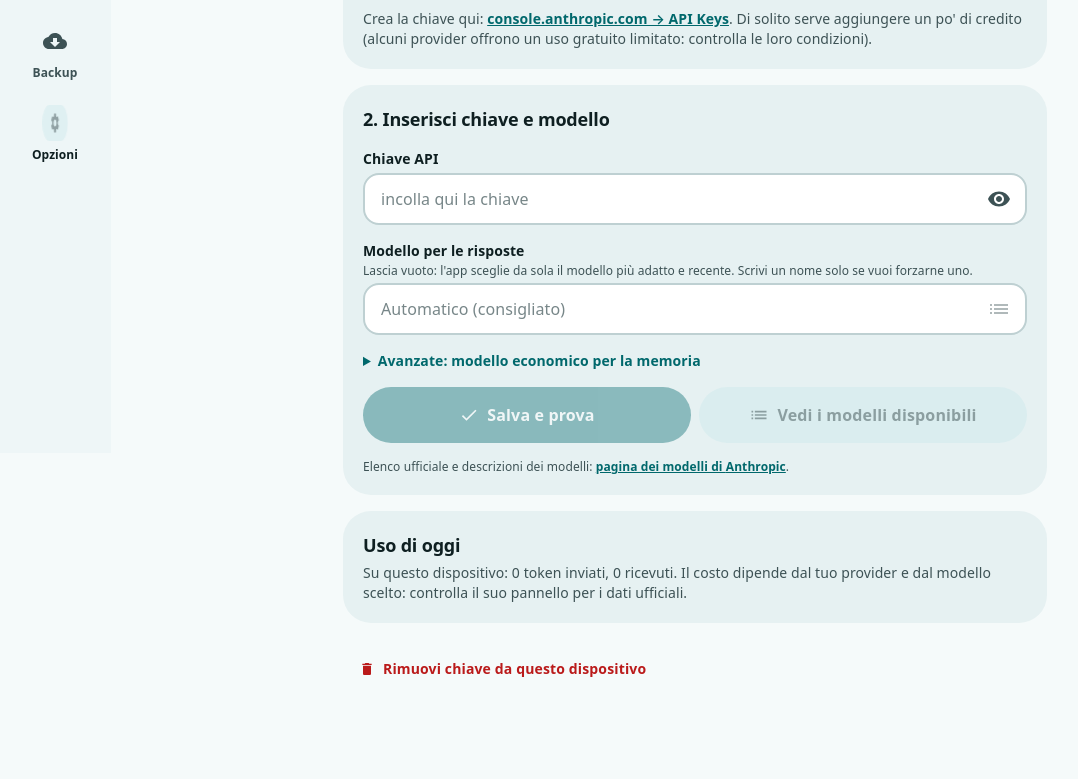
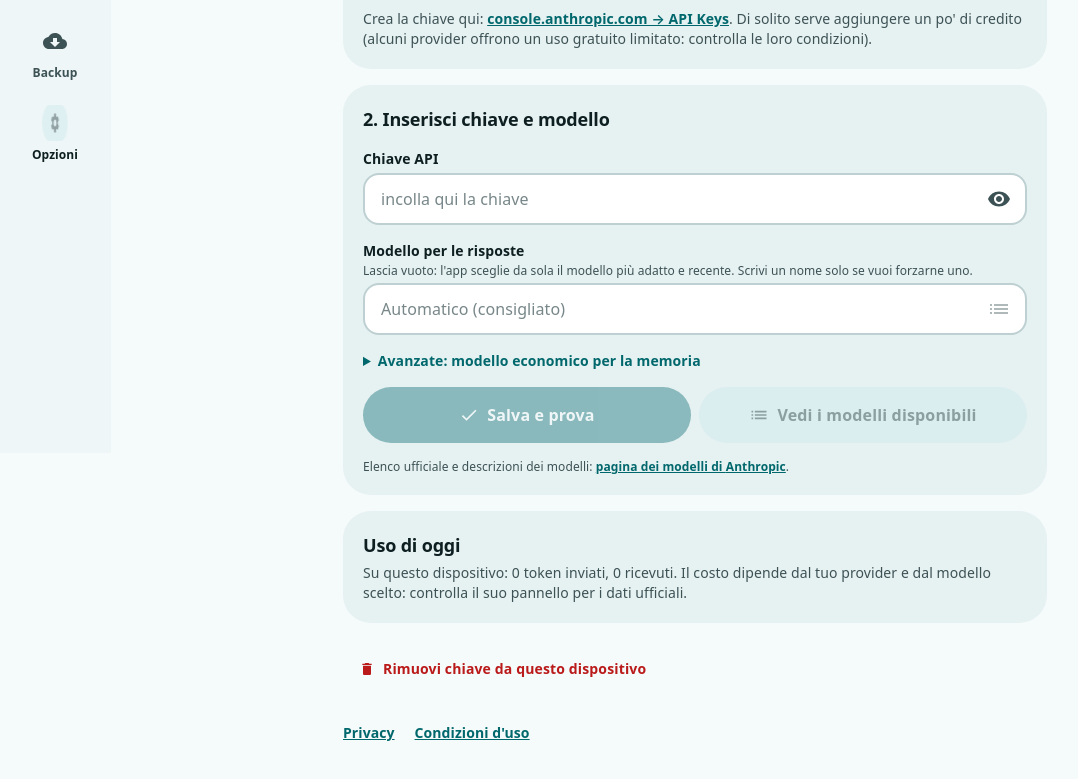
Before and after one commit to kevin-flynn89/ReAIding-Companion, a Next.js app: page /impostazioni in a window 1280 px wide. Shown: the part 347-1126 px from the top of the page, without its empty margins (1-1079 px from the left). Before the commit the page ends 1078 px from the top, so only its background shows below. Built offline with nearby package versions, Linux system fonts and the light colour scheme.

Commit message:
Add files via upload

```diff
--- a/app/impostazioni/page.tsx
+++ b/app/impostazioni/page.tsx
@@ -1,4 +1,5 @@
 "use client";
+import Link from "next/link";
 import { useEffect, useState } from "react";
 import { PROVIDERS, clearKeys, loadConfig, profileOf, saveConfig, useUsage, type AiConfig, type Profile, type Provider } from "@/lib/aiconfig";
 import { chat, forgetAutoModels, listModels, pickModels, resolveModels } from "@/lib/llm";
@@ -162,6 +163,11 @@ export default function Impostazioni() {
       </section>
 
       <button onClick={rimuovi} className="btn btn-danger btn-sm mt-6"><Icon name="trash" className="h-4 w-4" />Rimuovi chiave da questo dispositivo</button>
+
+      <p className="mt-8 flex flex-wrap gap-x-5 gap-y-1 text-sm">
+        <Link href="/privacy" className="font-semibold text-primary underline">Privacy</Link>
+        <Link href="/condizioni" className="font-semibold text-primary underline">Condizioni d'uso</Link>
+      </p>
     </main>
   );
 }
```
